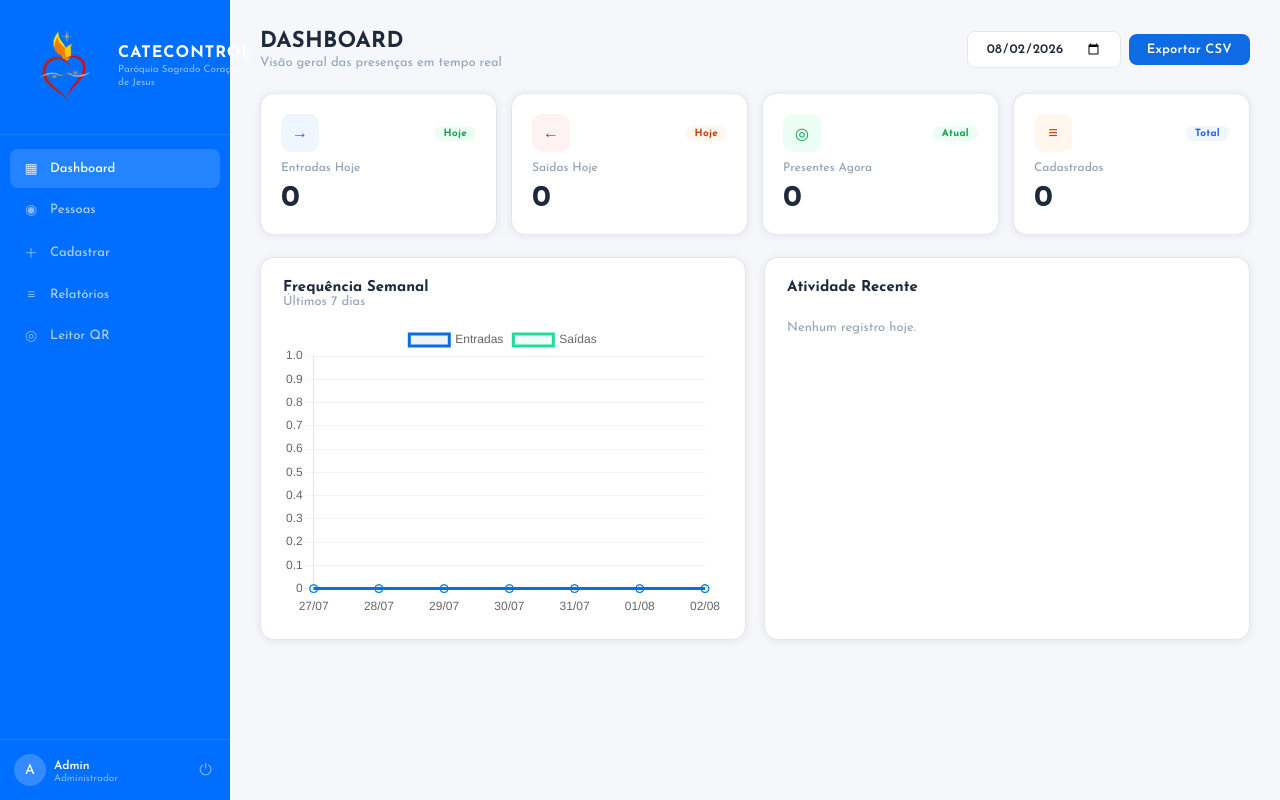
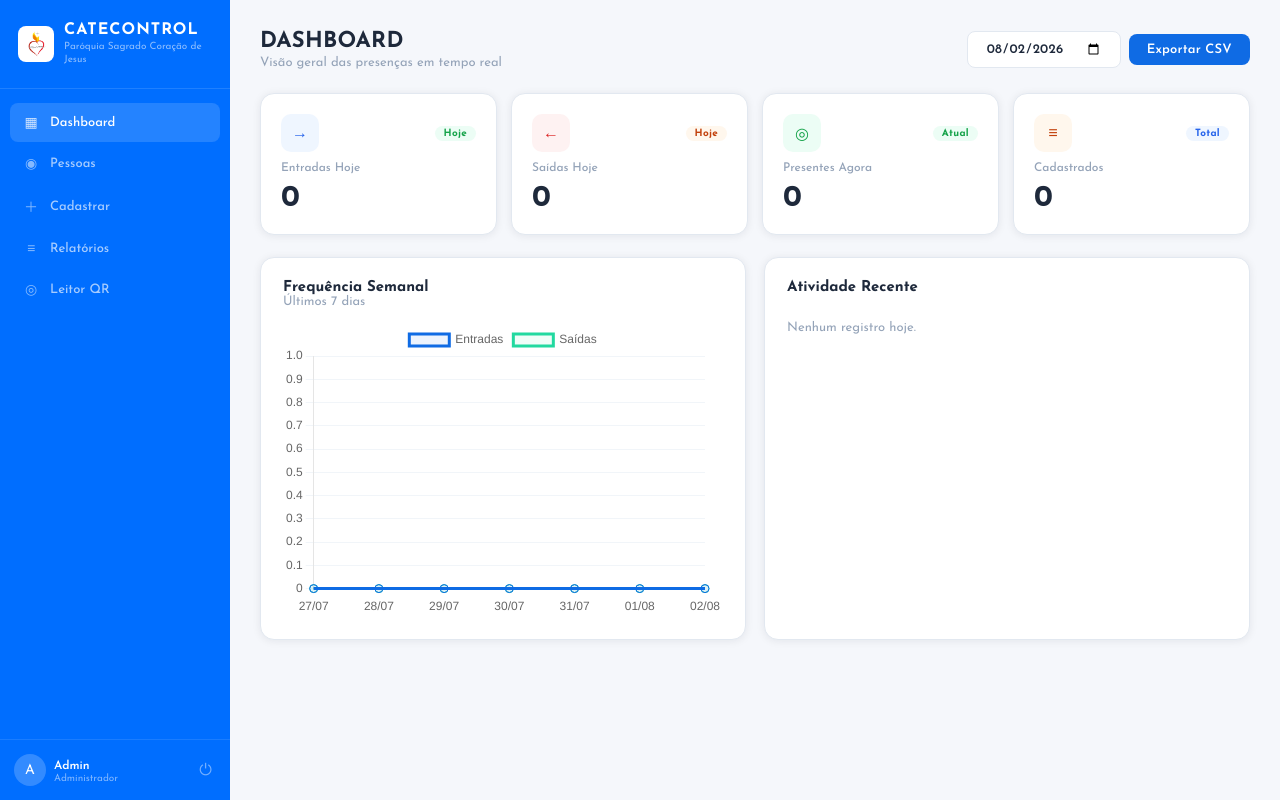
Before and after one commit to Jedaigodx/Catecontrol, a Flask app: page /admin in a window 1280 px wide. Run offline with Flask 3, Linux system fonts and the light colour scheme; the visitor is signed in with stand-in values (Sample User, id 1); data that the repository does not hold is empty; parts of the project's set-up code (start-up, migrations or seed data) failed here and were passed over.

Commit message:
incluindo a logo

```diff
--- a/templates/base.html
+++ b/templates/base.html
@@ -59,7 +59,8 @@
 
         .sidebar-brand .brand-icon
          {
-            width: 90px; height: 90px;
+            width: 36px; height: 36px;
+            background: white;
             border-radius: 8px;
             display: flex; align-items: center; justify-content: center;
             font-size: 18px;
```
